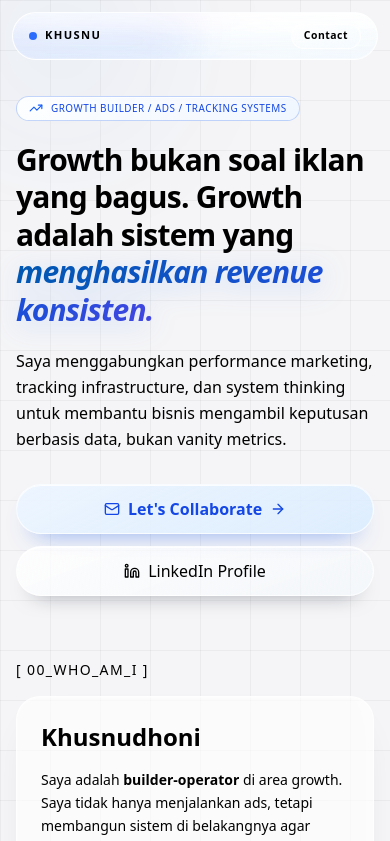
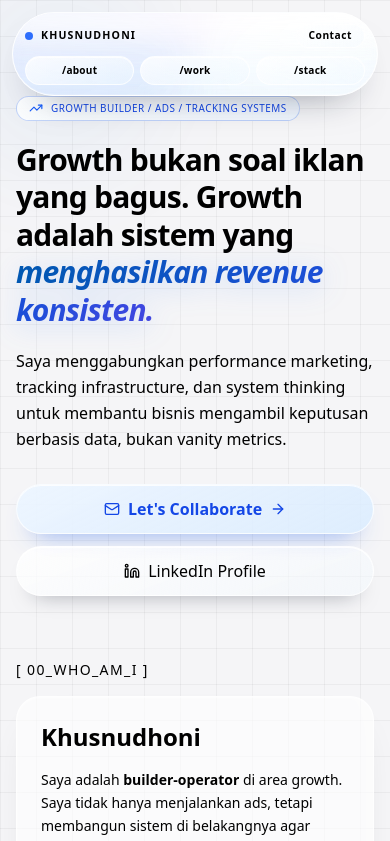
Before and after one commit to CarlitoDon/khusnudhoni-dev, a Next.js app: page / in a window 390 px wide. Shown: the top 841 px of the page. Built offline with nearby package versions, Linux system fonts and the light colour scheme.

Commit message:
fix: restore mobile nav links and smooth mobile scrolling

```diff
--- a/src/app/globals.css
+++ b/src/app/globals.css
@@ -27,9 +27,10 @@ body {
   color: var(--color-foreground);
   font-family: var(--font-sans), "Sora", "Segoe UI", sans-serif;
   margin: 0;
-  min-height: 100dvh;
+  min-height: 100svh;
   position: relative;
   overflow-x: hidden;
+  -webkit-overflow-scrolling: touch;
 }
 
 html {
@@ -331,7 +332,8 @@ html {
 @media (max-width: 640px) {
   .glow-orb {
     opacity: 0.28;
-    filter: blur(72px);
+    filter: blur(56px);
+    animation: none;
   }
 
   .glow-orb-1 {
@@ -350,6 +352,20 @@ html {
 
   .liquid-nav-shell {
     max-width: calc(100vw - 1rem);
+  }
+
+  .liquid-nav {
+    backdrop-filter: blur(16px) saturate(160%) brightness(1.04);
+    -webkit-backdrop-filter: blur(16px) saturate(160%) brightness(1.04);
+  }
+
+  .liquid-pill {
+    backdrop-filter: blur(10px) saturate(150%);
+    -webkit-backdrop-filter: blur(10px) saturate(150%);
+  }
+
+  .data-bg {
+    background-size: 36px 36px;
   }
 
   .bento-card:hover {
--- a/src/components/SiteNavbar.tsx
+++ b/src/components/SiteNavbar.tsx
@@ -8,22 +8,35 @@ type SiteNavbarProps = {
 export function SiteNavbar({ basePath = "" }: SiteNavbarProps) {
   return (
     <div className="fixed top-3 left-0 right-0 z-50 px-3 sm:px-8 lg:px-10 pointer-events-none">
-      <nav className="liquid-nav liquid-nav-shell pointer-events-auto mx-auto flex max-w-6xl items-center justify-between px-4 py-2.5 sm:px-7 sm:py-3 lg:px-8">
+      <nav className="liquid-nav liquid-nav-shell pointer-events-auto mx-auto flex max-w-6xl flex-col gap-2 px-3 py-2.5 sm:flex-row sm:items-center sm:justify-between sm:px-7 sm:py-3 lg:px-8">
+        <div className="flex w-full items-center justify-between sm:w-auto">
           <Link
             href="/"
-          className="flex items-center gap-2 font-mono text-[0.7rem] sm:text-sm font-bold tracking-[0.12em] text-black hover:text-blue-600 transition-colors"
+            className="flex items-center gap-2 font-mono text-[0.66rem] sm:text-sm font-bold tracking-[0.11em] text-black hover:text-blue-600 transition-colors"
           >
             <div className="h-2 w-2 bg-blue-600 rounded-full animate-pulse"></div>
-          <span className="sm:hidden">KHUSNU</span>
-          <span className="hidden sm:inline">{SITE_PROFILE.name.toUpperCase()}</span>
+            <span>{SITE_PROFILE.name.toUpperCase()}</span>
           </Link>
 
           <a
             href={`mailto:${SITE_PROFILE.email}`}
-          className="sm:hidden liquid-pill text-black hover:text-blue-700 px-3 py-1 rounded-full transition-all font-mono text-[0.65rem] font-semibold tracking-wider"
+            className="liquid-pill text-black hover:text-blue-700 px-3 py-1 rounded-full transition-all font-mono text-[0.64rem] sm:text-[0.68rem] font-semibold tracking-wider sm:hidden"
           >
             Contact
           </a>
+        </div>
+
+        <div className="sm:hidden flex w-full items-center justify-between gap-1.5 font-mono text-[0.63rem] font-semibold text-black">
+          {NAV_SECTIONS.map((section) => (
+            <Link
+              key={section.id}
+              href={`${basePath}#${section.id}`}
+              className="liquid-pill min-w-0 flex-1 rounded-full px-2.5 py-1.5 text-center tracking-wide transition-colors hover:text-blue-600"
+            >
+              {section.label}
+            </Link>
+          ))}
+        </div>
 
         <div className="hidden sm:flex items-center gap-6 font-mono text-xs text-black font-semibold">
           {NAV_SECTIONS.map((section) => (
```
Lines whose indentation alone changed are shown as unchanged.
